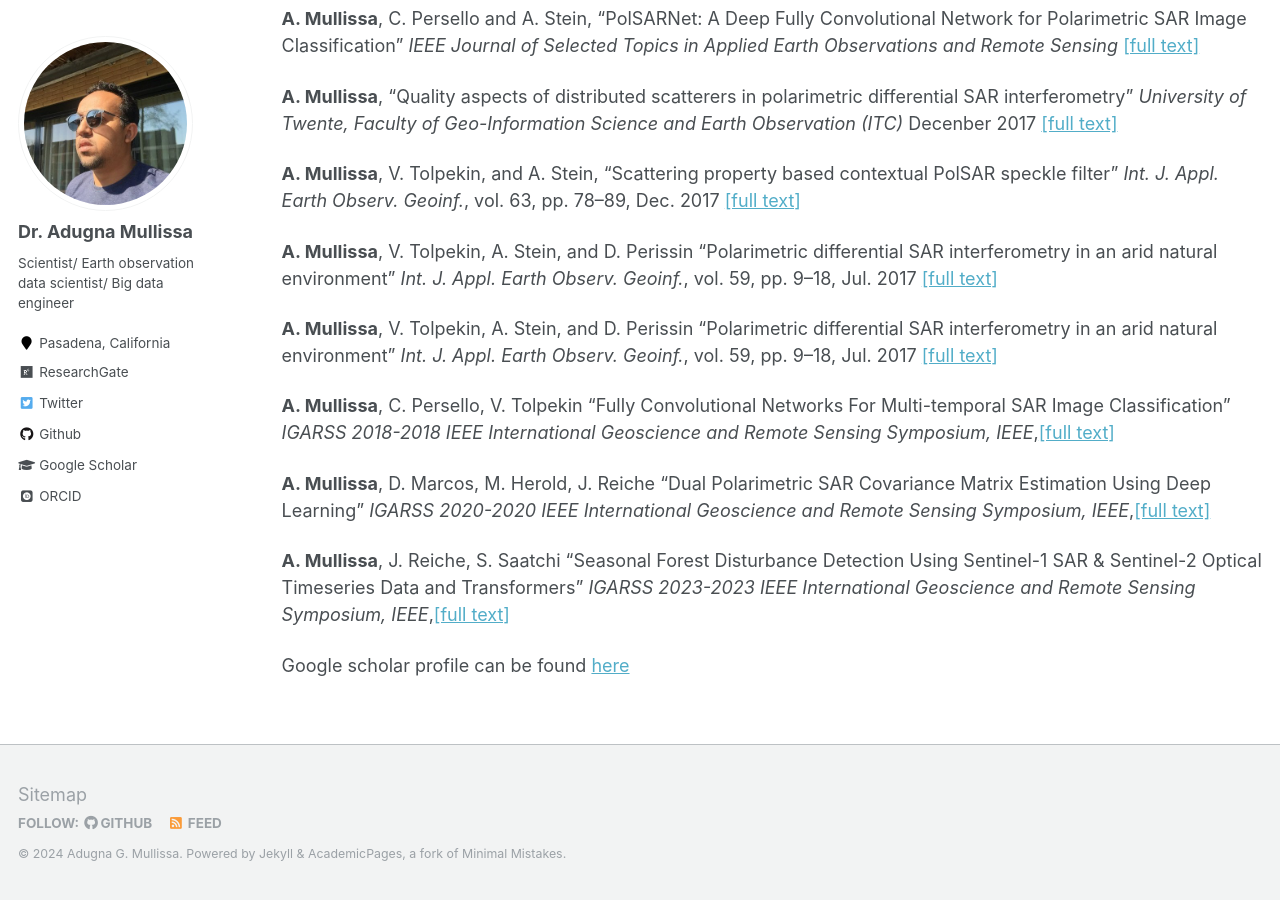
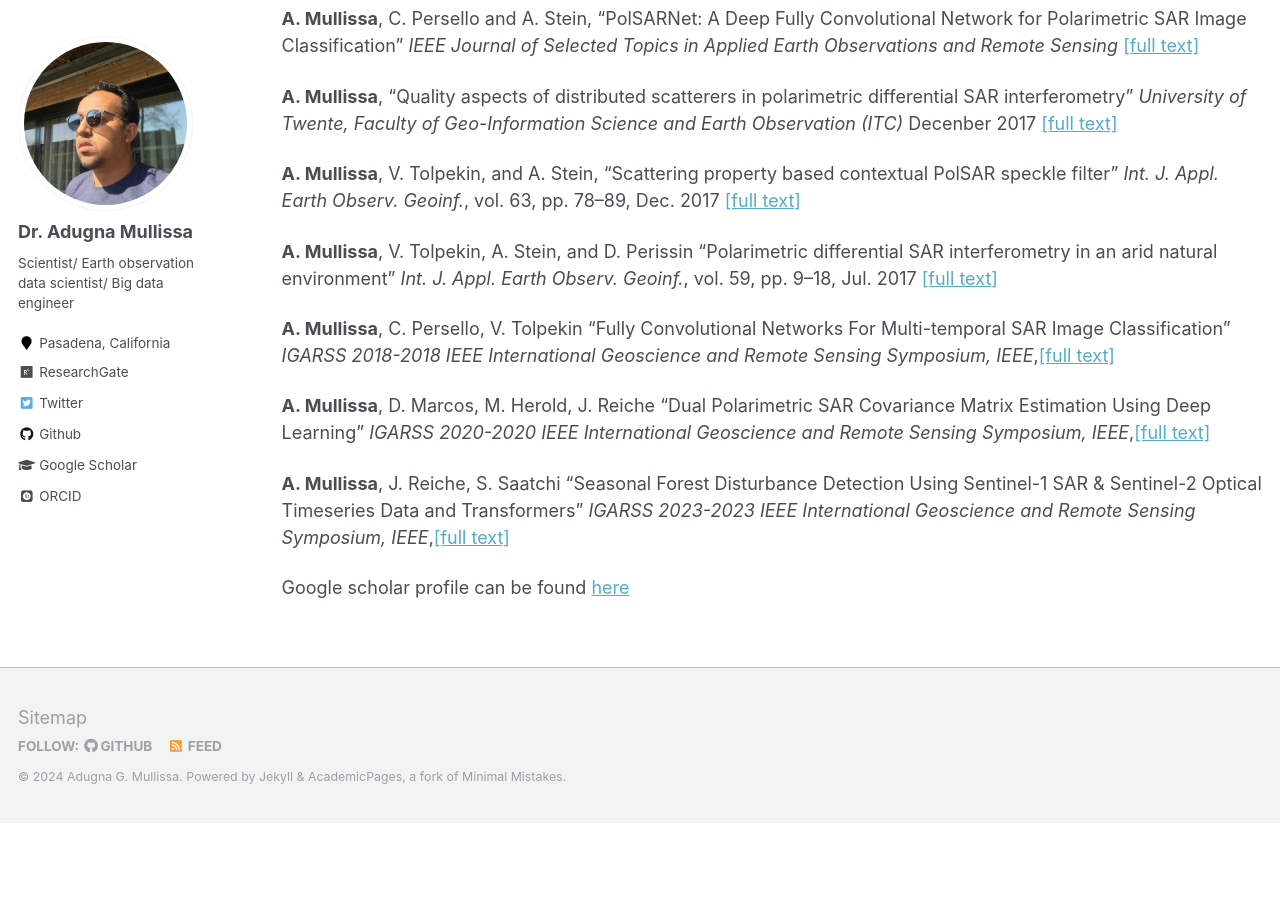
Before and after one commit to adugnag/adugnag.github.io, a Jekyll site: the page built from _pages/publications.md, in a window 1280 px wide and 900 px high, scrolled down 1253 px. Built offline with Jekyll 4.4.1, drawn with Linux system fonts in a browser that asks for light colours; some web fonts are replaced; after the commit the page ends 2076 px from its top, so only the background shows below that.

Commit message:
Update publications.md

```diff
--- a/_pages/publications.md
+++ b/_pages/publications.md
@@ -35,8 +35,6 @@ A. Vollrath, **A. Mullissa**, J. Reiche, "Angular-Based Radiometric Slope Correc
 
 **A. Mullissa**, V. Tolpekin, A. Stein, and D. Perissin “Polarimetric differential SAR interferometry in an arid natural environment” *Int. J. Appl. Earth Observ. Geoinf.*, vol. 59, pp. 9–18, Jul. 2017 [[full text]](http://adugnag.github.io/files/1-s2.0-S0303243417300454-main.pdf)
 
-**A. Mullissa**, V. Tolpekin, A. Stein, and D. Perissin “Polarimetric differential SAR interferometry in an arid natural environment” *Int. J. Appl. Earth Observ. Geoinf.*, vol. 59, pp. 9–18, Jul. 2017 [[full text]](http://adugnag.github.io/files/1-s2.0-S0303243417300454-main.pdf)
-
 **A. Mullissa**, C. Persello, V. Tolpekin “Fully Convolutional Networks For Multi-temporal SAR Image Classification” *IGARSS 2018-2018 IEEE International Geoscience and Remote Sensing Symposium, IEEE*,[[full text]](http://adugnag.github.io/files/Fully_Convolutional_Networks_for_Multi-Temporal_SAR_Image_Classification.pdf)
 
 **A. Mullissa**, D. Marcos, M. Herold, J. Reiche “Dual Polarimetric SAR Covariance Matrix Estimation Using Deep Learning” *IGARSS 2020-2020 IEEE International Geoscience and Remote Sensing Symposium, IEEE*,[[full text]](http://adugnag.github.io/files/Dual_Polarimetric_SAR_Covariance_Matrix_Estimation_Using_Deep_Learning.pdf)
```
